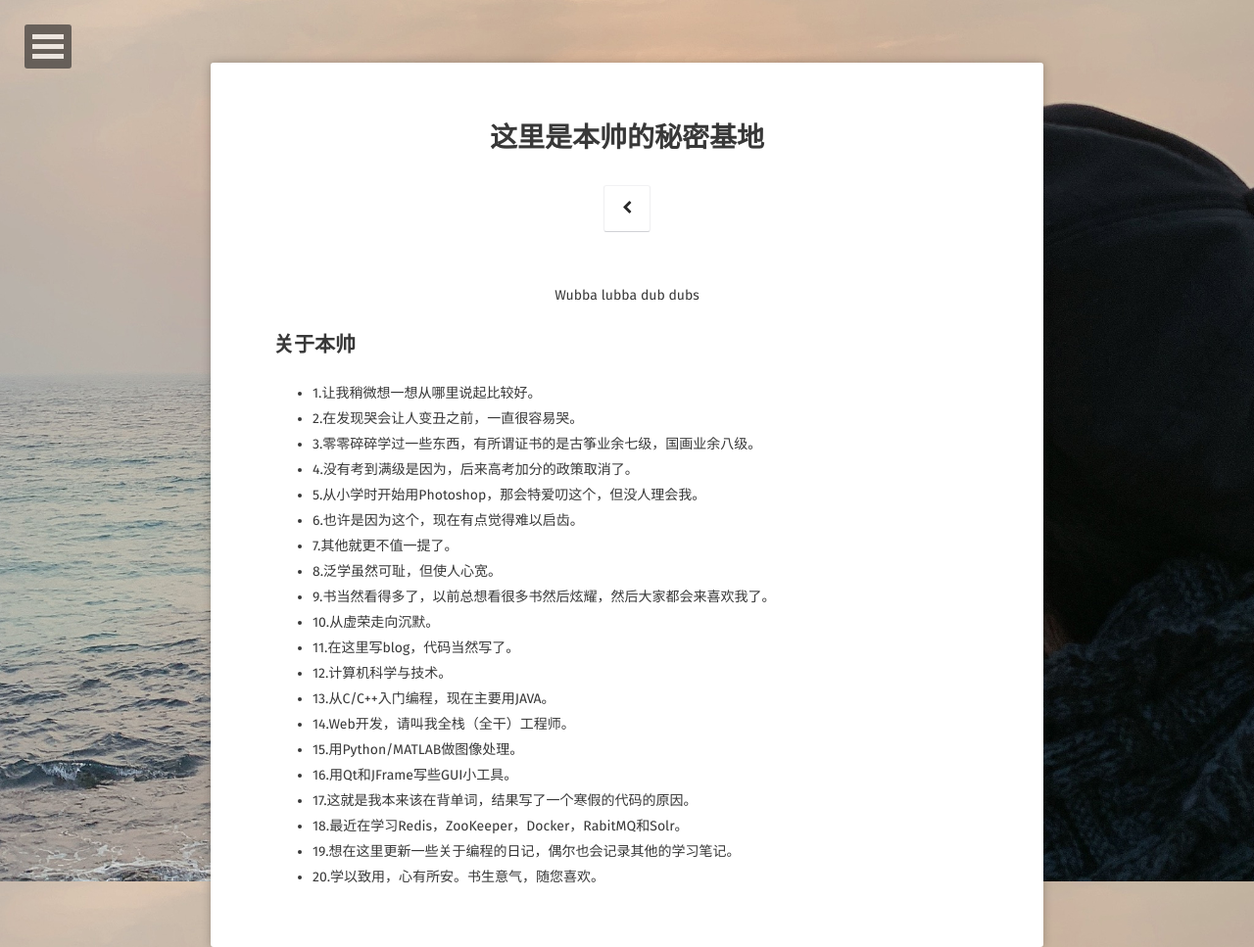
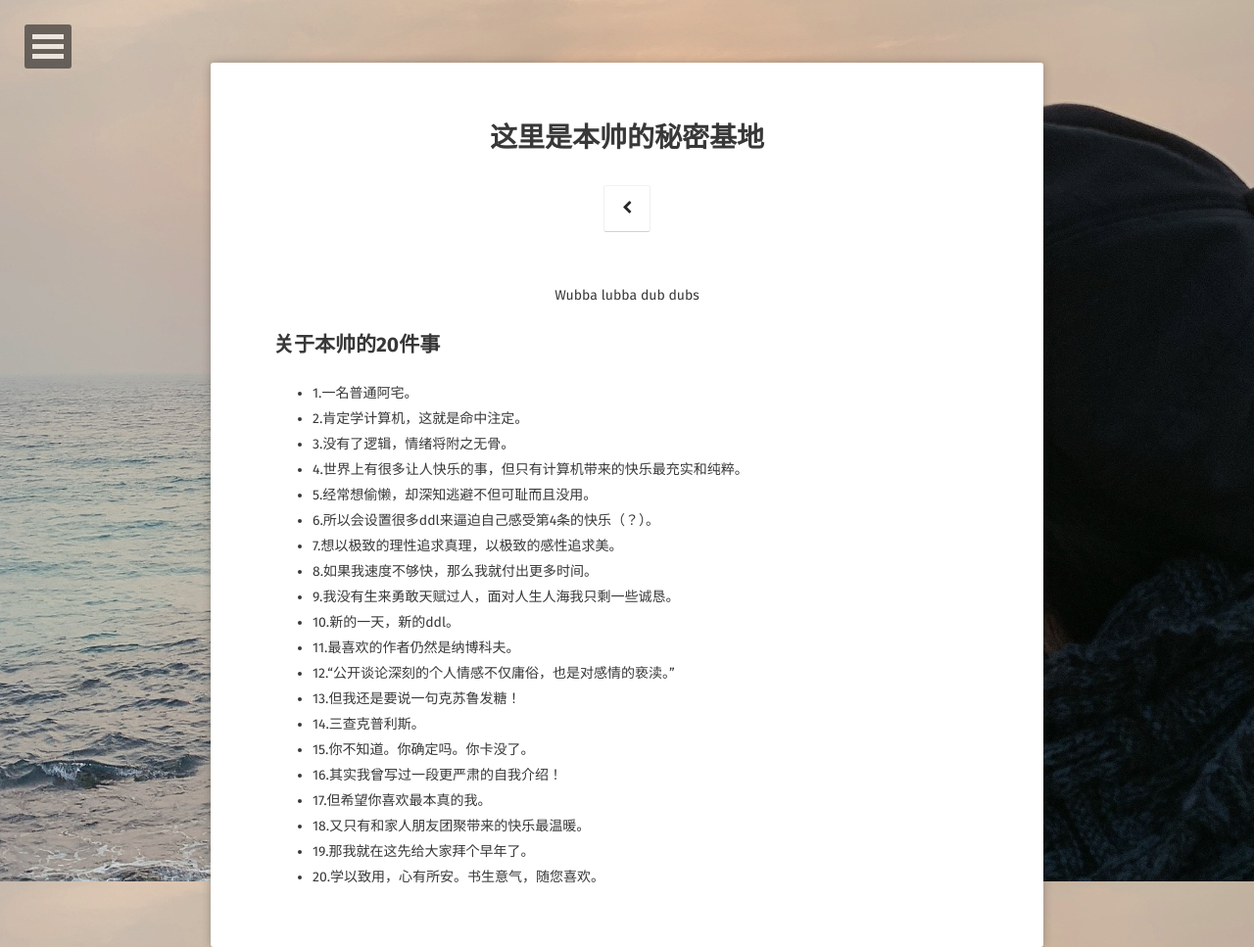
Before and after one commit to YawWQ/yawwq.github.io, a Jekyll site: the page built from about/index.md, in a window 1280 px wide. Shown: the whole page at 98% size. Built offline with Jekyll 4.4.1, drawn with Linux system fonts in a browser that asks for light colours; some web fonts are replaced.

Commit message:
Update index.md

```diff
--- a/about/index.md
+++ b/about/index.md
@@ -8,24 +8,24 @@
 
 <center><a href="http://yawwq.github.io"></a> Wubba lubba dub dubs</center>
 
-## 关于本帅
-* 1.让我稍微想一想从哪里说起比较好。
-* 2.在发现哭会让人变丑之前，一直很容易哭。
-* 3.零零碎碎学过一些东西，有所谓证书的是古筝业余七级，国画业余八级。
-* 4.没有考到满级是因为，后来高考加分的政策取消了。
-* 5.从小学时开始用Photoshop，那会特爱叨这个，但没人理会我。
-* 6.也许是因为这个，现在有点觉得难以启齿。
-* 7.其他就更不值一提了。
-* 8.泛学虽然可耻，但使人心宽。
-* 9.书当然看得多了，以前总想看很多书然后炫耀，然后大家都会来喜欢我了。
-* 10.从虚荣走向沉默。
-* 11.在这里写blog，代码当然写了。
-* 12.计算机科学与技术。
-* 13.从C/C++入门编程，现在主要用JAVA。
-* 14.Web开发，请叫我全栈（全干）工程师。
-* 15.用Python/MATLAB做图像处理。
-* 16.用Qt和JFrame写些GUI小工具。
-* 17.这就是我本来该在背单词，结果写了一个寒假的代码的原因。
-* 18.最近在学习Redis，ZooKeeper，Docker，RabitMQ和Solr。
-* 19.想在这里更新一些关于编程的日记，偶尔也会记录其他的学习笔记。
+## 关于本帅的20件事
+* 1.一名普通阿宅。
+* 2.肯定学计算机，这就是命中注定。
+* 3.没有了逻辑，情绪将附之无骨。
+* 4.世界上有很多让人快乐的事，但只有计算机带来的快乐最充实和纯粹。
+* 5.经常想偷懒，却深知逃避不但可耻而且没用。
+* 6.所以会设置很多ddl来逼迫自己感受第4条的快乐（？）。
+* 7.想以极致的理性追求真理，以极致的感性追求美。
+* 8.如果我速度不够快，那么我就付出更多时间。
+* 9.我没有生来勇敢天赋过人，面对人生人海我只剩一些诚恳。
+* 10.新的一天，新的ddl。
+* 11.最喜欢的作者仍然是纳博科夫。
+* 12.“公开谈论深刻的个人情感不仅庸俗，也是对感情的亵渎。”
+* 13.但我还是要说一句克苏鲁发糖！
+* 14.三查克普利斯。
+* 15.你不知道。你确定吗。你卡没了。
+* 16.其实我曾写过一段更严肃的自我介绍！
+* 17.但希望你喜欢最本真的我。
+* 18.又只有和家人朋友团聚带来的快乐最温暖。
+* 19.那我就在这先给大家拜个早年了。
 * 20.学以致用，心有所安。书生意气，随您喜欢。
```
